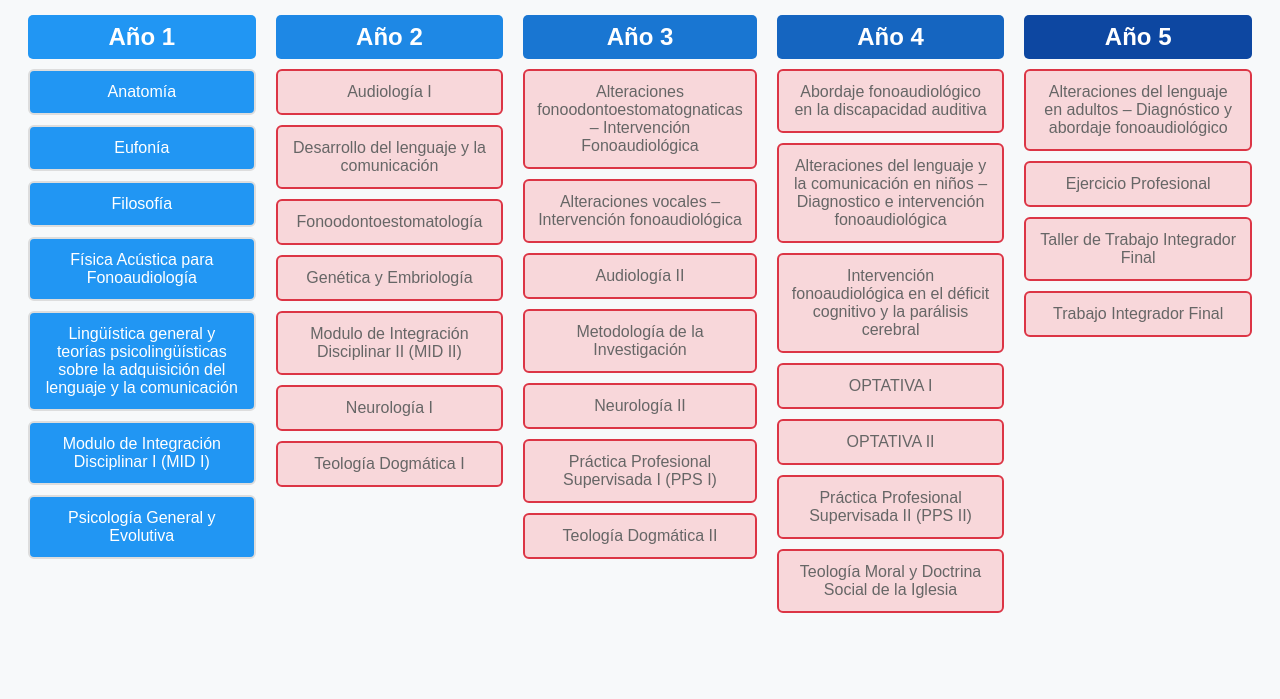
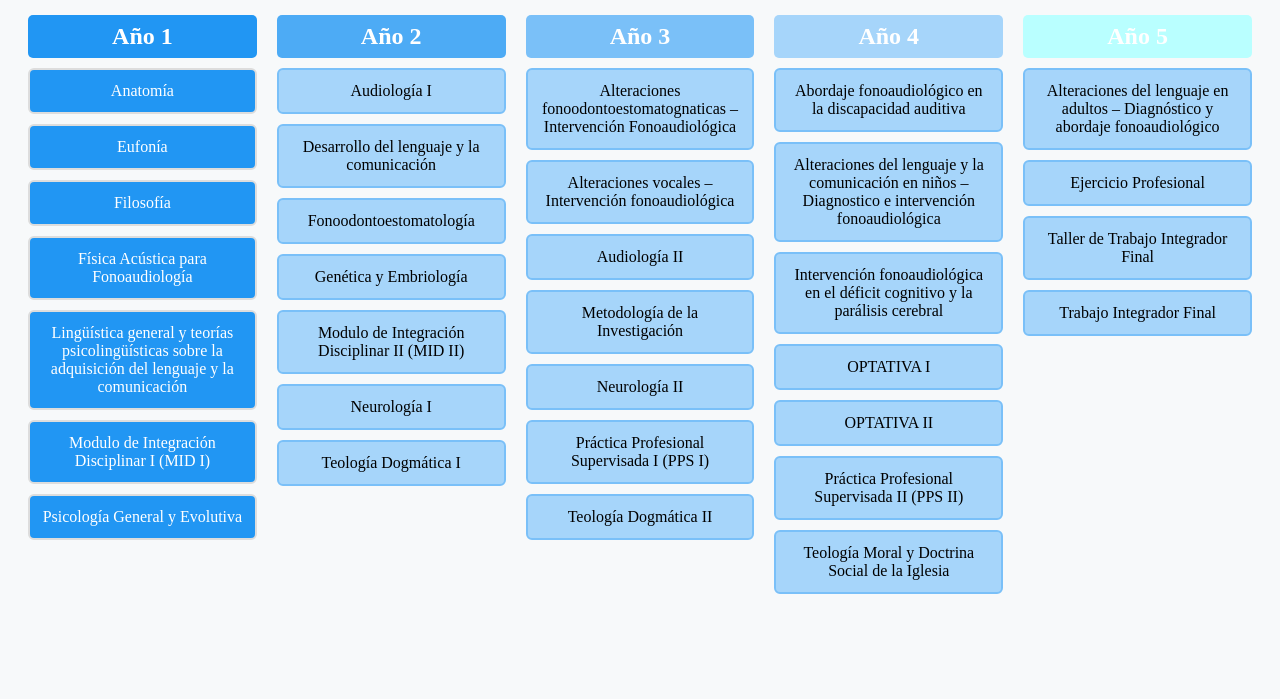
Before and after one commit to angemena/fono-cursar, a plain HTML site: page index.html in a window 1280 px wide. Shown: the part 101-800 px from the top of the page. Drawn offline with Linux system fonts and the light colour scheme.

Commit message:
Update style.css

```diff
--- a/style.css
+++ b/style.css
@@ -1,6 +1,6 @@
 
 body {
-  font-family: Arial, sans-serif;
+  font-family: Times New Roman, sans-serif;
   background-color: #f7f9fa;
   padding: 20px;
 }
@@ -42,20 +42,20 @@ h1 {
 }
 
 .completada {
-  background-color: #c8e6c9 !important;
-  border-color: #2e7d32 !important;
+  background-color: #7ac0f8 !important;
+  border-color: #1a78c2 !important;
   color: #000 !important;
 }
 
 .bloqueada {
-  background-color: #f8d7da !important;
-  border-color: #dc3545 !important;
+  background-color: #a6d5fa !important;
+  border-color: #7ac0f8 !important;
   cursor: not-allowed;
-  color: #666 !important;
+  color: #000 !important;
 }
 
 .color-1 { background-color: #2196f3; }
-.color-2 { background-color: #1e88e5; }
-.color-3 { background-color: #1976d2; }
-.color-4 { background-color: #1565c0; }
-.color-5 { background-color: #0d47a1; }
+.color-2 { background-color: #4dabf5; }
+.color-3 { background-color: #7ac0f8; }
+.color-4 { background-color: #a6d5fa; }
+.color-5 { background-color: #b9ffff; }
```
